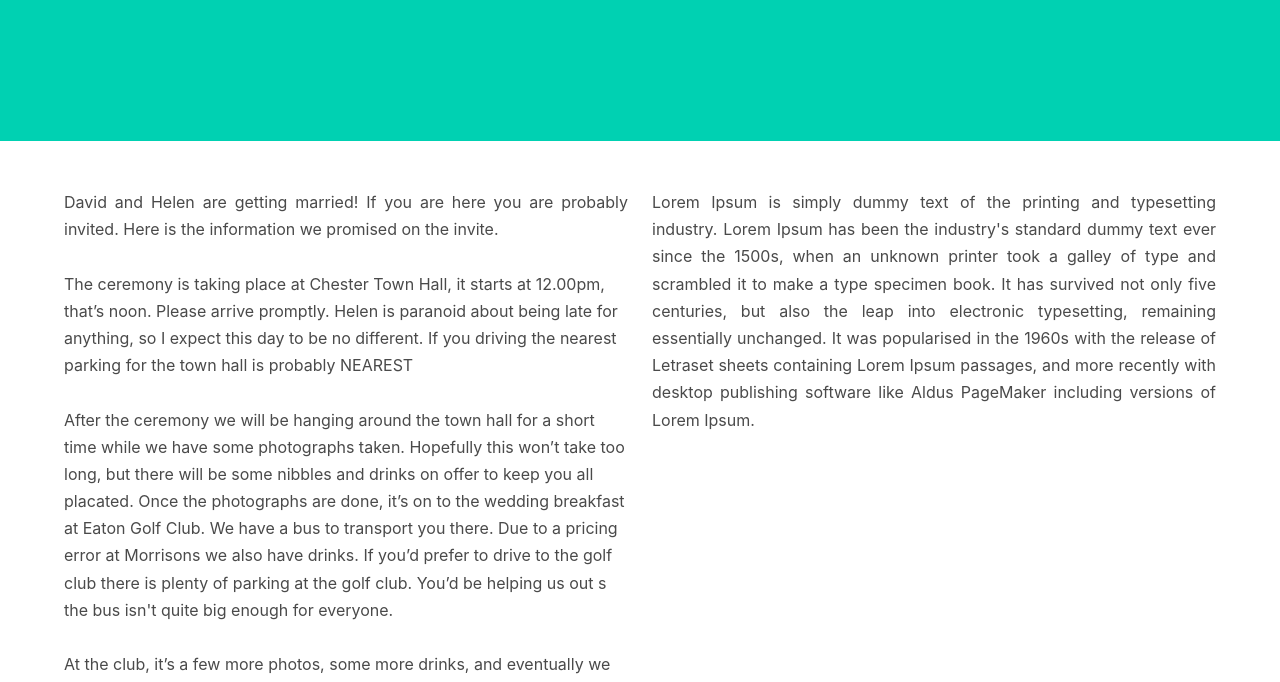
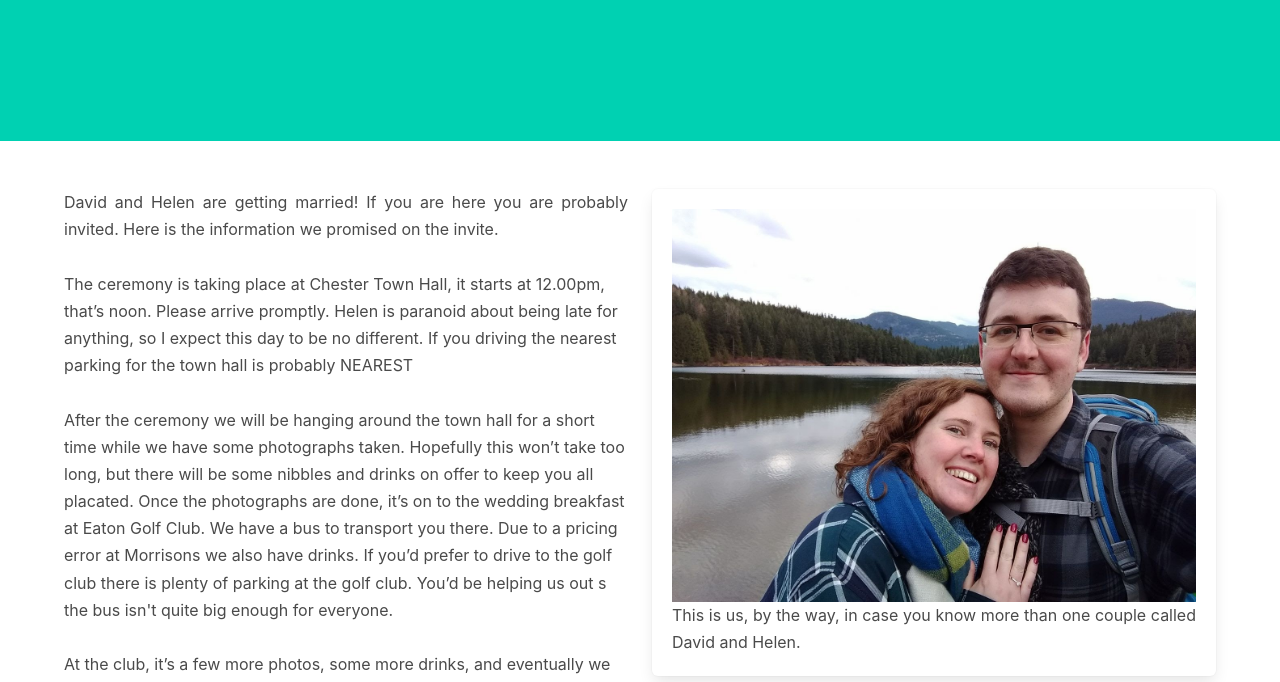
Before and after one commit to gillespied/thedavidandhelen-com, a Gatsby site: page / in a window 1280 px wide. Shown: the part 264-946 px from the top of the page. Built offline with nearby package versions, Linux system fonts and the light colour scheme; Gatsby itself is replaced by a stand-in of ours.

Commit message:
added image to front page

```diff
--- a/package.json
+++ b/package.json
@@ -14,12 +14,12 @@
     "gatsby-plugin-offline": "^2.0.22",
     "gatsby-plugin-react-helmet": "^3.0.6",
     "gatsby-plugin-sass": "^2.0.10",
-    "gatsby-plugin-sharp": "^2.0.20",
+    "gatsby-plugin-sharp": "^2.0.25",
     "gatsby-plugin-typography": "^2.2.7",
     "gatsby-remark-responsive-iframe": "^2.0.9",
     "gatsby-source-filesystem": "^2.0.20",
     "gatsby-transformer-remark": "^2.3.1",
-    "gatsby-transformer-sharp": "^2.1.13",
+    "gatsby-transformer-sharp": "^2.1.15",
     "node-sass": "^4.11.0",
     "npx": "^10.2.0",
     "prop-types": "^15.6.2",
--- a/src/components/image.js
+++ b/src/components/image.js
@@ -17,7 +17,7 @@ const Image = () => (
   <StaticQuery
     query={graphql`
       query {
-        placeholderImage: file(relativePath: { eq: "gatsby-astronaut.png" }) {
+        placeholderImage: file(relativePath: { eq: "engeage" }) {
           childImageSharp {
             fluid(maxWidth: 300) {
               ...GatsbyImageSharpFluid
--- a/src/pages/index.js
+++ b/src/pages/index.js
@@ -1,11 +1,12 @@
 import React from 'react';
 import { Link } from 'gatsby';
 
+import { graphql } from 'gatsby';
+import Img from 'gatsby-image';
 import Layout from '../components/layout';
-// import Image from "../components/image"
 import SEO from '../components/seo';
 
-const IndexPage = () => (
+const IndexPage = props => (
   <Layout>
     <SEO title="Home" keywords={['gatsby', 'application', 'react']} />
     <section className="hero is-medium has-text-centered is-primary">
@@ -71,15 +72,13 @@ If you&apos;ve
             <p>David and Helen.</p>
           </div>
           <div className="column is-6">
-            <p className="has-text-justified">
-              Lorem Ipsum is simply dummy text of the printing and typesetting industry. Lorem Ipsum
-              has been the industry&apos;s standard dummy text ever since the 1500s, when an unknown
-              printer took a galley of type and scrambled it to make a type specimen book. It has
-              survived not only five centuries, but also the leap into electronic typesetting,
-              remaining essentially unchanged. It was popularised in the 1960s with the release of
-              Letraset sheets containing Lorem Ipsum passages, and more recently with desktop
-              publishing software like Aldus PageMaker including versions of Lorem Ipsum.
-            </p>
+            <div className="box">
+              <Img fluid={props.data.engage.childImageSharp.fluid} />
+              <p className="has-text-justified">
+                This is us, by the way, in case you know more than one couple called David and
+                Helen.
+              </p>
+            </div>
           </div>
         </div>
       </div>
@@ -88,3 +87,15 @@ If you&apos;ve
 );
 
 export default IndexPage;
+
+export const pageQuery = graphql`
+  query {
+    engage: file(relativePath: { eq: "engagement.jpg" }) {
+      childImageSharp {
+        fluid(maxWidth: 1000) {
+          ...GatsbyImageSharpFluid
+        }
+      }
+    }
+  }
+`;
```
Also changed, not shown: src/images/engagement.jpg (added), 1 other file.
